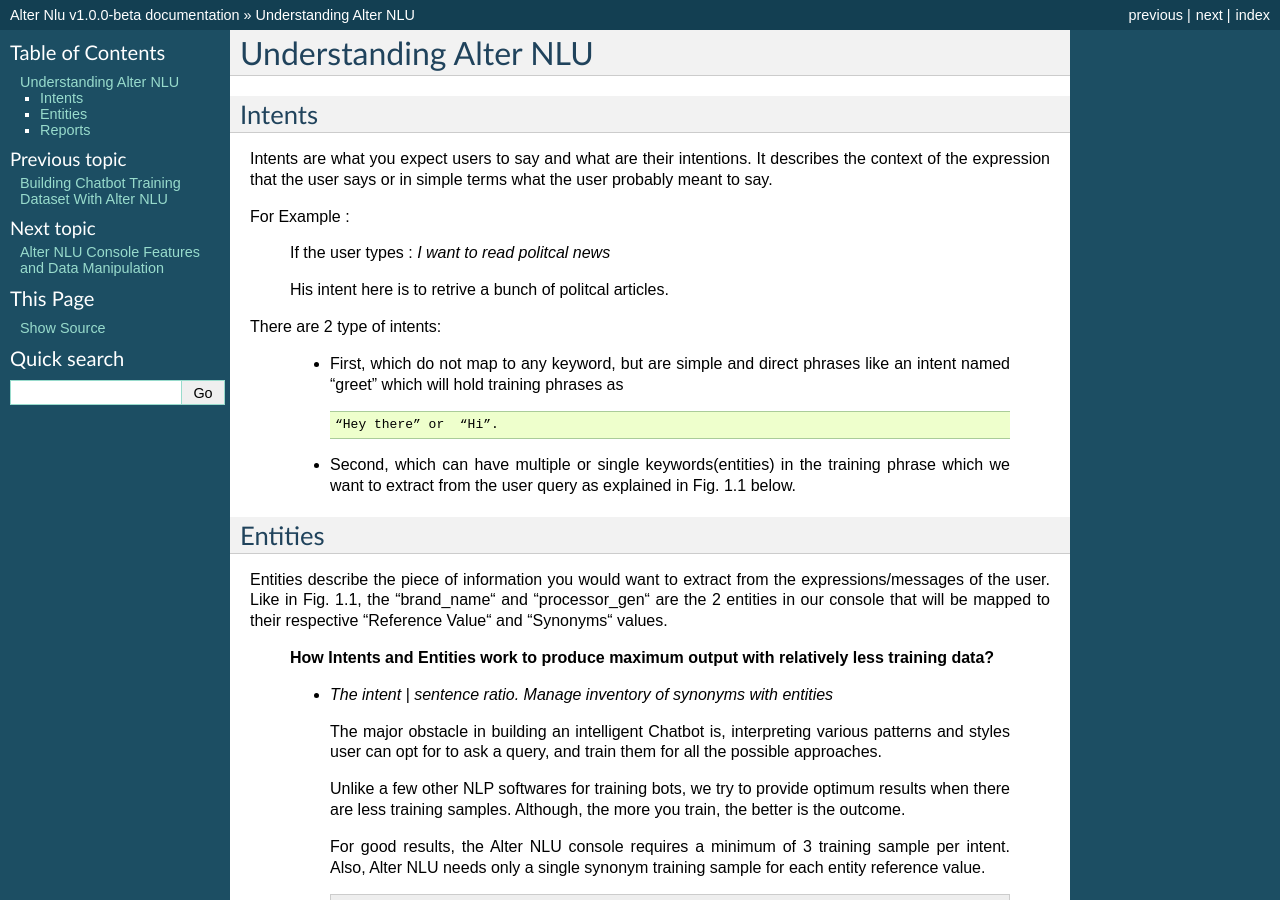
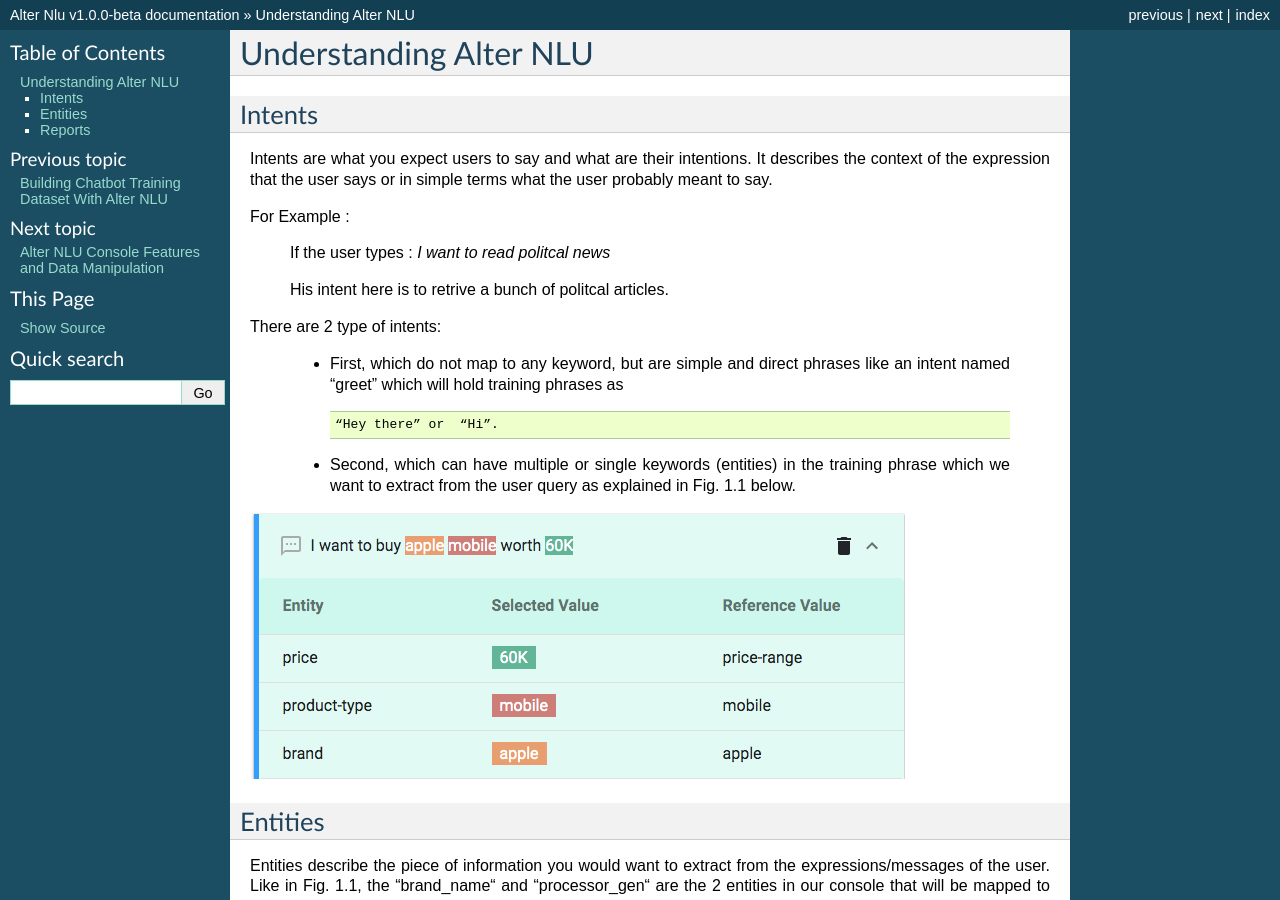
Before and after one commit to thakurtanya/kontikilabsDevelopers, a Sphinx documentation site: the page built from doc/source/Understanding-AlterNlu.rst, in a window 1280 px wide and 900 px high. Built offline with Sphinx 7.4.7, drawn with Linux system fonts in a browser that asks for light colours.

Commit message:
content additions

```diff
--- a/doc/source/Understanding-AlterNlu.rst
+++ b/doc/source/Understanding-AlterNlu.rst
@@ -21,7 +21,9 @@
 
 			“Hey there” or  “Hi”.
 
-	-	Second, which can have multiple or single keywords(entities) in the training phrase which we want to extract from the user query as explained in Fig. 1.1 below.
+	-	Second, which can have multiple or single keywords (entities) in the training phrase which we want to extract from the user query as explained in Fig. 1.1 below.
+
+.. image:: https://github.com/thakurtanya/kontikilabsDevelopers/blob/master/images/intent-mapping.png
 
 ========
 Entities
```
